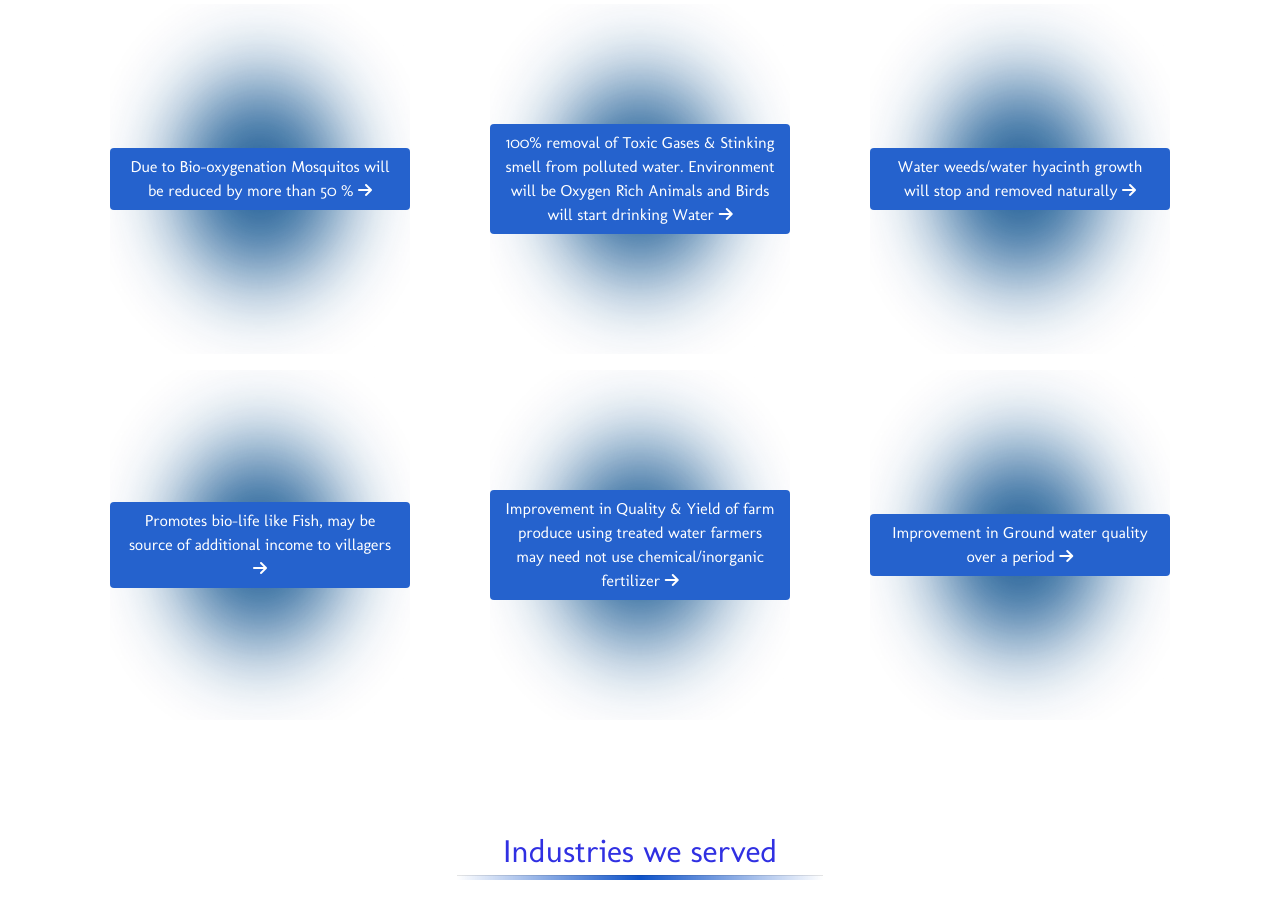
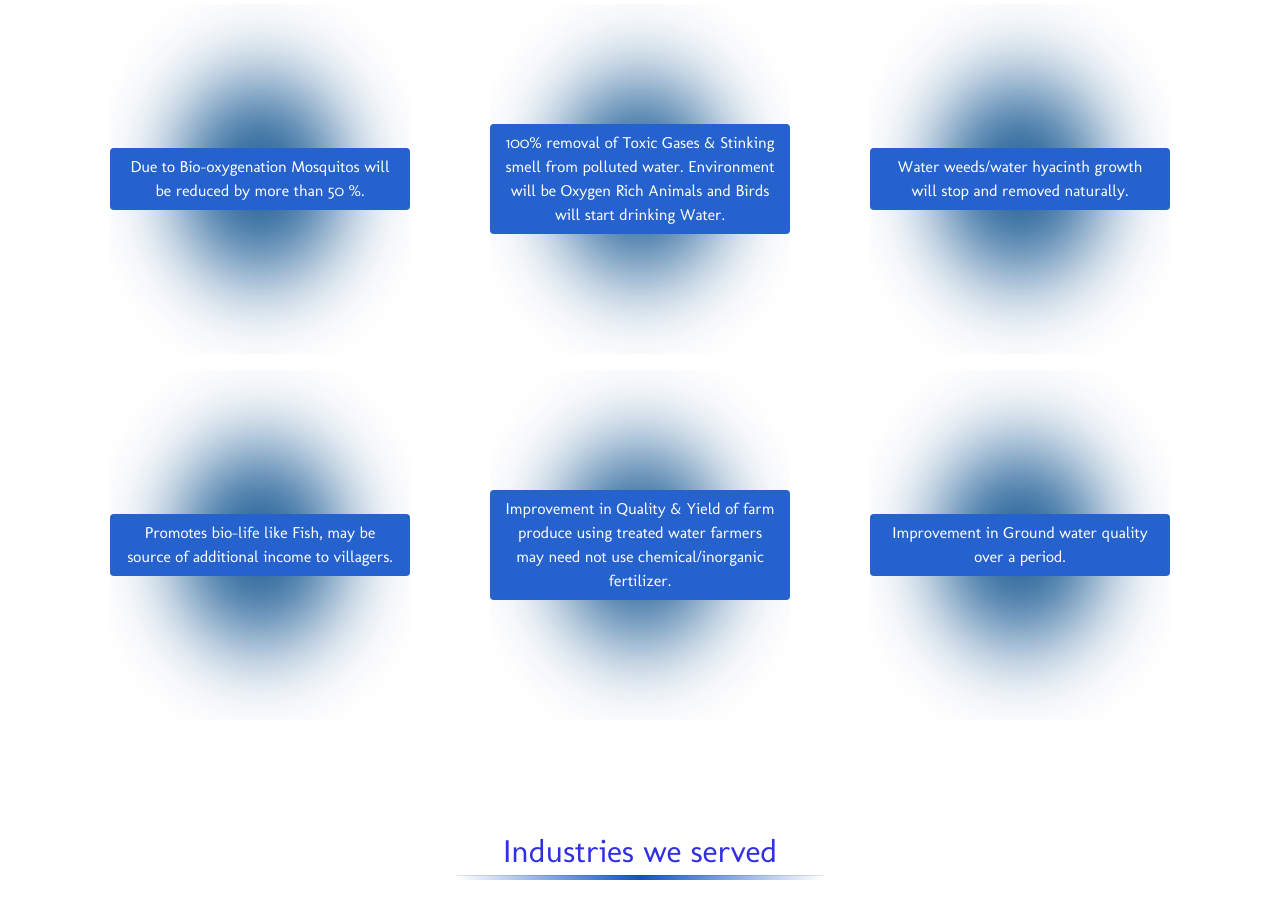
Before and after one commit to ashutoshv2501/Aquatic-Restoration, a plain HTML site: page index.html in a window 1280 px wide. Shown: the part 2340-3258 px from the top of the page. Drawn offline with nearby package versions, Linux system fonts and the light colour scheme.

Commit message:
Changes to be committed: 	modified:   index.html

```diff
--- a/index.html
+++ b/index.html
@@ -209,44 +209,41 @@
         <div class="col-12 col-md-4 mb-3 text-center">
           <div
             class="card-category card-category:hover i card-category i d-flex justify-content-center align-items-center mx-auto">
-            <button class="btn bg-custom text-white"> Due to Bio-oxygenation Mosquitos will be reduced by more than 50 %
-              <i class="fas fa-arrow-right"></i></button>
+            <button class="btn bg-custom text-white"> Due to Bio-oxygenation Mosquitos will be reduced by more than 50 %.</button>
           </div>
         </div>
         <div class="col-12 col-md-4 mb-3 text-center">
           <div
             class="card-category card-category:hover i card-category i d-flex justify-content-center align-items-center mx-auto">
             <button class="btn bg-custom text-white"> 100% removal of Toxic Gases & Stinking smell from polluted water.
-              Environment will be Oxygen Rich Animals and Birds will start drinking Water <i
-                class="fas fa-arrow-right"></i></button>
+              Environment will be Oxygen Rich Animals and Birds will start drinking Water.</button>
           </div>
         </div>
         <div class="col-12 col-md-4 mb-3 text-center">
           <div
             class="card-category card-category:hover i card-category i d-flex justify-content-center align-items-center mx-auto">
-            <button class="btn bg-custom text-white"> Water weeds/water hyacinth growth will stop and removed naturally
-              <i class="fas fa-arrow-right"></i></button>
+            <button class="btn bg-custom text-white"> Water weeds/water hyacinth growth will stop and removed naturally.
+              </button>
           </div>
         </div>
         <div class="col-12 col-md-4 mb-3 text-center">
           <div
             class="card-category card-category:hover i card-category i d-flex justify-content-center align-items-center mx-auto">
             <button class="btn bg-custom text-white"> Promotes bio-life like Fish, may be source of additional income to
-              villagers <i class="fas fa-arrow-right"></i></button>
+              villagers.</button>
           </div>
         </div>
         <div class="col-12 col-md-4 mb-3 text-center">
           <div
             class="card-category card-category:hover i card-category i d-flex justify-content-center align-items-center mx-auto">
             <button class="btn bg-custom text-white"> Improvement in Quality & Yield of farm produce using treated water
-              farmers may need not use chemical/inorganic fertilizer <i class="fas fa-arrow-right"></i></button>
+              farmers may need not use chemical/inorganic fertilizer.</button>
           </div>
         </div>
         <div class="col-12 col-md-4 mb-3 text-center">
           <div
             class="card-category card-category:hover i card-category i d-flex justify-content-center align-items-center mx-auto">
-            <button class="btn bg-custom text-white"> Improvement in Ground water quality over a period <i
-                class="fas fa-arrow-right"></i></button>
+            <button class="btn bg-custom text-white"> Improvement in Ground water quality over a period.</button>
           </div>
         </div>
       </div>
```
